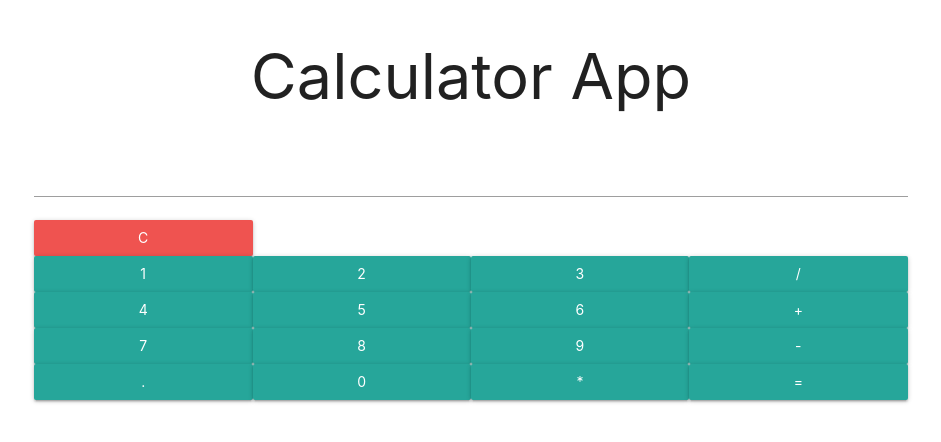
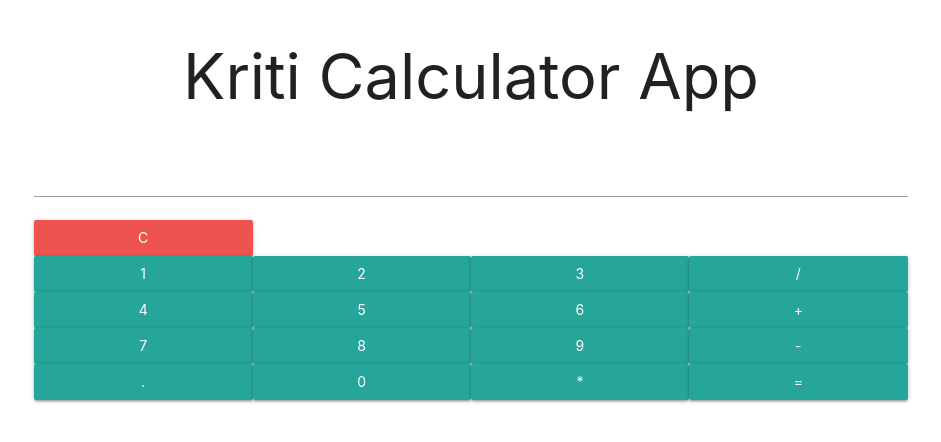
Before and after one commit to karmakriti/calculator, a plain HTML site: page index.html in a window 1280 px wide. Shown: the whole page, without its empty margins (169-1110 px from the left). Drawn offline with nearby package versions, Linux system fonts and the light colour scheme.

Commit message:
Kriti Calculator

```diff
--- a/index.html
+++ b/index.html
@@ -11,7 +11,7 @@
 <body>
 
 <div class="container">
-    <h1 class="center-align">Calculator App</h1>
+    <h1 class="center-align">Kriti Calculator App</h1>
     <div class="row">
         <div class="input-field col s12">
             <input type="text" id="result" class="screen center-align" readonly>
```
